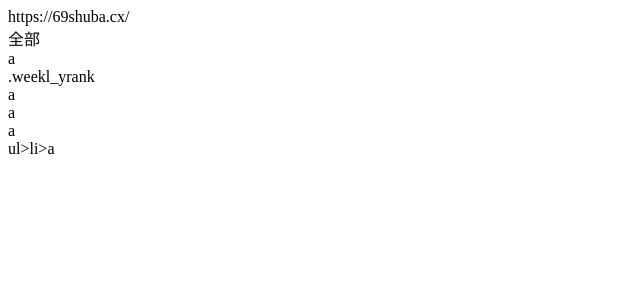
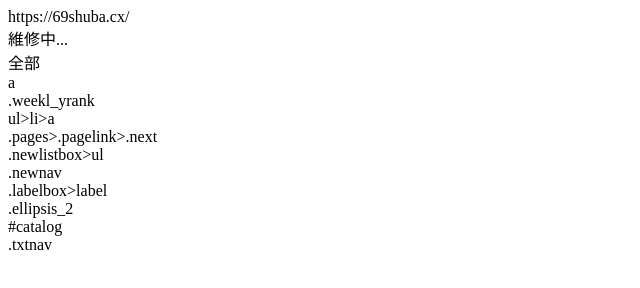
Before and after one commit to ctc-tools/little-novel, a plain HTML site: page index.html in a window 1280 px wide. Shown: the whole page, without its empty margins (0-640 px from the left). Drawn offline with Linux system fonts and the light colour scheme.

Commit message:
Update index.html

```diff
--- a/index.html
+++ b/index.html
@@ -1,8 +1,13 @@
 <div id="domain">https://69shuba.cx/</div>
-<div id="not_included">全部</div>
+<div id="error">維修中...</div>
+<div id="notIncluded">全部</div>
 <div id="menu">a</div>
 <div id="rank">.weekl_yrank</div>
-<div id="monthvisit">a</div>
-<div id="allvote">a</div>
-<div id="newhot">a</div>
 <div id="navbars">ul>li>a</div>
+<div id="next">.pages>.pagelink>.next</div>
+<div id="listBox">.newlistbox>ul</div>
+<div id="newNav">.newnav</div>
+<div id="labelBox">.labelbox>label</div>
+<div id="ellipsis">.ellipsis_2</div>
+<div id="catalog">#catalog</div>
+<div id="txtNav">.txtnav</div>
```
